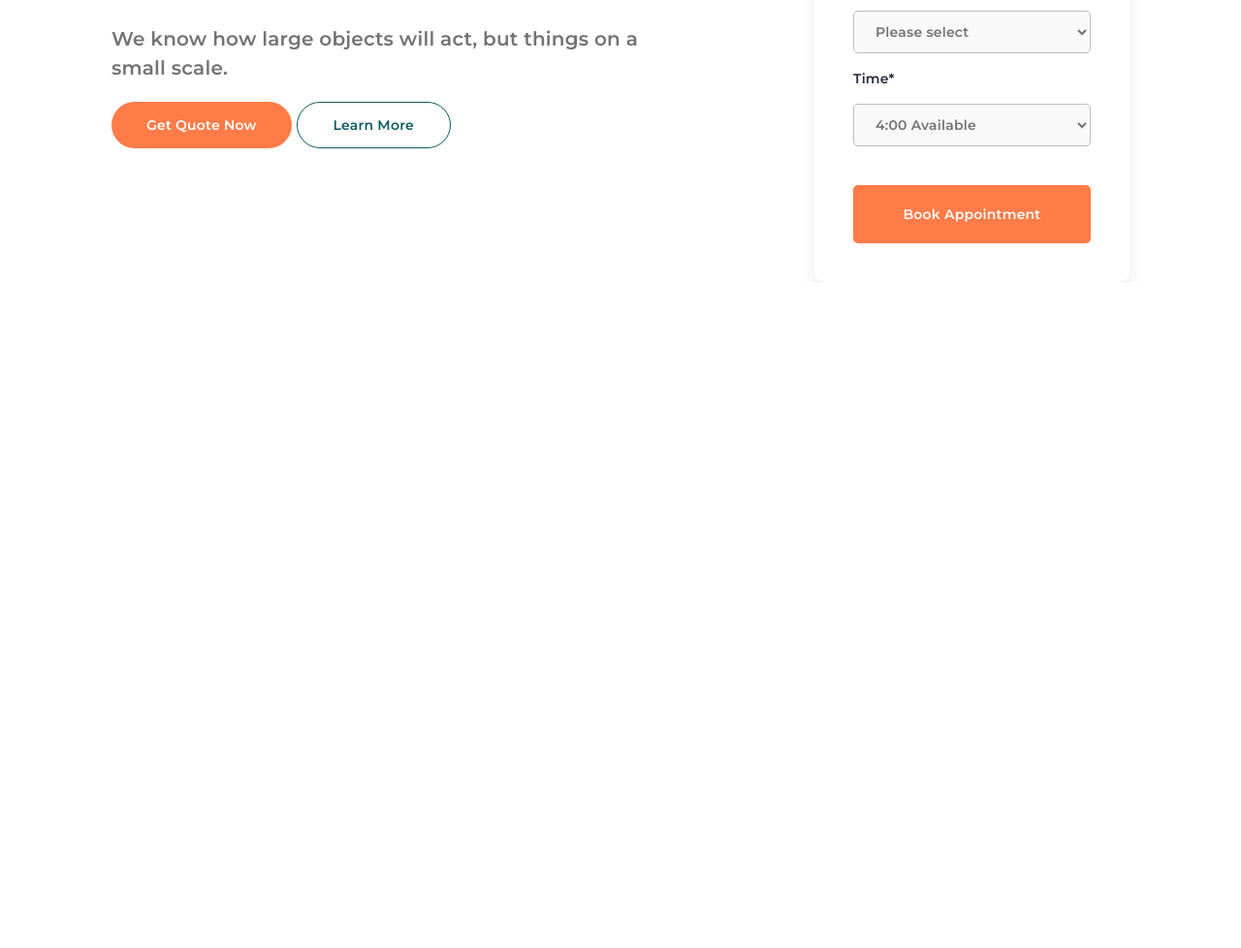
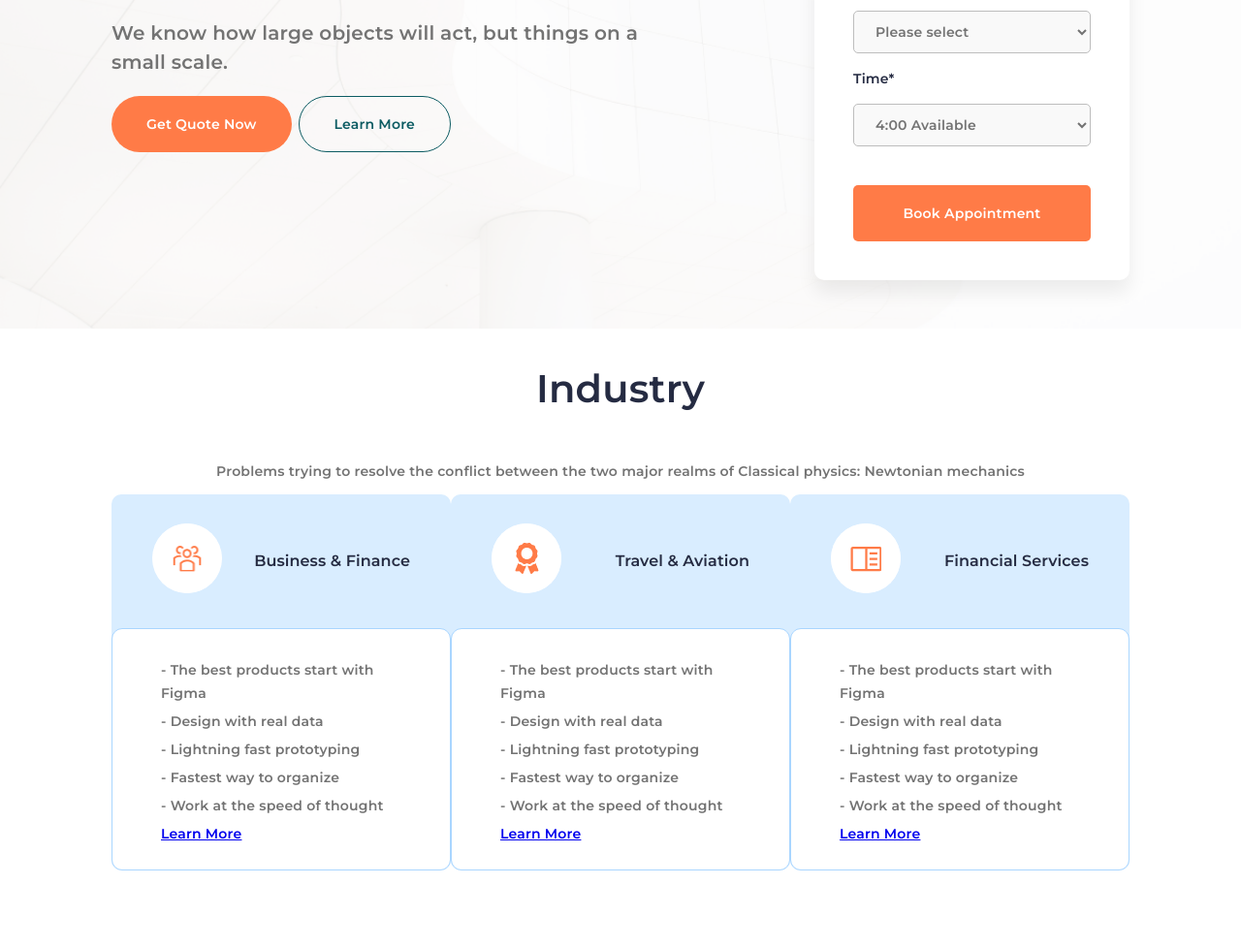
Before and after one commit to NikolayKot/Adaptive-Layout, a plain HTML site: page index.html in a window 1280 px wide. Shown: the part 541-1519 px from the top of the page at 97% size. Before the commit the page ends 832 px from the top, so only its background shows below. Drawn offline with Linux system fonts and the light colour scheme.

Commit message:
Переделпны контейнеры и добавлено фото на фон, сделана часть работы по последней секции

```diff
--- a/css/style.css
+++ b/css/style.css
@@ -6,23 +6,33 @@ body{
     margin: 0px auto;
 }
 
+/* .background__img{
+    width: 100%;
+} */
 .container{
-    background: rgba(255, 255, 255, 0.7);
-    max-width: 100%;
+    max-width: 1050px;
+    width: 100%;
+    display: flex;
+    justify-content: space-between;
+    align-items: center;
+}
+
+.bg__firstContainer {
+    width: 100%;
     display: flex;
     align-items: center;
     flex-direction: column;
+    background-image: url('../img/background.png');
+    background-size: cover;
 }
 
-.content{
-    max-width: 1050px;
-    width: 100%;
-}
 .header{
     display: flex;
-    justify-content: space-between;
     align-items: center;
+    flex-direction: column;
     padding-bottom: 90px;
+    width: 100%;
+    background: rgba(255, 255, 255, 0.7);
 }
 .logo__link{
     font-family: 'Montserrat';
@@ -69,8 +79,11 @@ body{
 }
 .firstSection{
     display: flex;
-    justify-content: space-between;
     align-items: center;
+    flex-direction: column;
+    width: 100%;
+    padding-bottom: 50px;
+    background: rgba(255, 255, 255, 0.7);
 }
 .firstSection__form{
     display: flex;
@@ -142,6 +155,17 @@ body{
     align-self: stretch;
     cursor: pointer;
     border-style: none;
+    width: 100%;
+    padding: 15px 40px;
+    text-decoration: none;
+    font-family: 'Montserrat';
+    font-style: normal;
+    font-weight: 700;
+    font-size: 14px;
+    line-height: 28px;
+    text-align: center;
+    letter-spacing: 0.2px;
+    color: #FFFFFF;
 }
 .firstSection__logo{
     font-family: 'Montserrat';
@@ -170,8 +194,6 @@ body{
     border-radius: 37px;
     border-style: none;
     cursor: pointer;
-}
-.one__link{
     padding: 14px 36px;
     font-family: 'Montserrat';
     font-style: normal;
@@ -189,8 +211,6 @@ body{
     border-radius: 37px;
     background-color: rgb(255, 255, 255, 0);
     cursor: pointer;
-}
-.two__link{
     padding: 14px 36px;
     font-family: 'Montserrat';
     font-style: normal;
@@ -202,21 +222,93 @@ body{
     color: #0D5C63;
     text-decoration: none;
 }
+
 .buttons{
     max-width: 350px;
     display: flex;
     justify-content: space-between;
 }
-.form__link{
+.secondSection{
     width: 100%;
-    padding: 15px 40px;
-    text-decoration: none;
+    display: flex;
+    align-items: center;
+    flex-direction: column;
+    padding-bottom: 80px;
+}
+.secondSection__container{
+    display: flex;
+    align-items: center;
+    flex-direction: column;
+    width: 100%;
+}
+.firstBlock__prewiev{
+    display: flex;
+    padding: 30px 42px;
+    width: 100%;
+    justify-content: space-between;
+}
+.secondSection__logo{
     font-family: 'Montserrat';
     font-style: normal;
     font-weight: 700;
+    font-size: 40px;
+    line-height: 57px;
+    letter-spacing: 0.2px;
+    color: #252B42;
+}
+.secondSection__text{
+    font-family: 'Montserrat';
+    font-style: normal;
+    font-weight: 600;
     font-size: 14px;
-    line-height: 28px;
+    line-height: 20px;
     text-align: center;
     letter-spacing: 0.2px;
-    color: #FFFFFF;
+    color: #737373;
 }
+.secondSection__blocks{
+    display: flex;
+    justify-content: space-between;
+    width: 100%;
+}
+.firstBlock{
+    display: flex;
+    flex-direction: column;
+    align-items: center;
+    background: #D9EDFF;
+    border-radius: 10px;
+}
+.firstBlock__text{
+    /* width: 328px; */      /*Как тут ограничить ширину*/
+    background: #FFFFFF;
+    border: 1px solid #A9D6FF;
+    border-radius: 11px;
+    padding: 30px 44px 25px 50px;
+    font-family: 'Montserrat';
+    font-style: normal;
+    font-weight: 600;
+    font-size: 14px;
+    line-height: 24px;
+    letter-spacing: 0.2px;
+    color: #737373;
+    margin: 0px;
+}
+.firstBlock__logo{
+    font-family: 'Montserrat';
+    font-style: normal;
+    font-weight: 700;
+    font-size: 16px;
+    line-height: 24px;
+    letter-spacing: 0.1px;
+    color: #252B42;
+}
+.firstBlock__img{
+    background: #FFFFFF;
+    border-radius: 200px;
+    width: 72px;
+    height: 72px;
+}
+.firstBlock__point{
+    margin: 0px;
+    padding-bottom: 5px;
+}
--- a/index.html
+++ b/index.html
@@ -11,10 +11,9 @@
     <link rel="stylesheet" href="css/media-queries.css">
 </head>
 <body>
-    <div class="container">
-        <div class="content">
-            <header class="header">
-                <!-- <a href="#" class="logo__link"><h3 class="header__logo">Publist</h3></a> -->
+    <div class="bg__firstContainer">
+        <header class="header">
+            <div class="container">
                 <h3 class="header__logo"><a href="index.html" class="logo__link">Publist</a></h3>
                 <nav class="header__nav">
                     <a href="#" class="header__link">Home</a>
@@ -24,17 +23,19 @@
                     <a href="#" class="header__icon"><i class="fa fa-search" aria-hidden="true"></i></a>
                     <a href="#" class="header__icon"><i class="fa fa-shopping-cart" aria-hidden="true"></i></a>
                 </nav>
-            </header>
-            <section class="firstSection">
+            </div>
+        </header>
+        <section class="firstSection">
+            <div class="container">
                 <div class="firstSection__container">
                     <h1 class="firstSection__logo">Business Advisory Services Provider</h1>
                     <p class="firstSection__text">We know how large objects will act, but things on a small scale.</p>
                     <div class="buttons">
-                            <button class="button__one"> <a class="one__link" href="#">Get Quote Now</a></button>
-                            <button class="button__two"> <a class="two__link" href="#">Learn More</a></button>
+                            <button class="button__one">Get Quote Now</button>
+                            <button class="button__two">Learn More</button>
                     </div>
                 </div>
-                <form class="firstSection__form" action="#" method="get" enctype="multipart/form-data">
+                <form class="firstSection__form" method="get" enctype="multipart/form-data">
                     <h3 class="form__logo">Book Appointment</h3>
                     <div class="form"><p class="form__text">Name*</p></div>
                     <div class="form">
@@ -47,7 +48,7 @@
                     <div class="form"><p class="form__text">Department*</p></div>
                     <div class="form">
                         <select class="select" name="Please select">
-                            <option selected value="#">Please select</option>
+                            <option selected disabled hidden>Please select</option>
                             <option value="one">Number one</option>
                             <option value="two">Number two</option>
                             <option value="three">Number three</option>
@@ -62,11 +63,64 @@
                         </select>
                     </div>
                     <div class="form">
-                        <button class="form__button"><a class="form__link" href="#">Book Appointment</a></button>
+                        <button class="form__button">Book Appointment</button>
                     </div>
                 </form>
-            </section>
+            </div>
+        </section>
+    </div>
+    <section class="secondSection">
+        <div class="container">
+            <div class="secondSection__container">
+                    <h2 class="secondSection__logo">Industry</h2>
+                    <p class="secondSection__text">Problems trying to resolve the conflict between
+                        the two major realms of Classical physics: Newtonian mechanics </p>
+                <div class="secondSection__blocks">
+                    <div class="firstBlock">
+                        <div class="firstBlock__prewiev">
+                            <img class="firstBlock__img" src="img/icn-circle circle-md primary-color.png" alt="Business & Finance ">
+                            <h5 class="firstBlock__logo">Business & Finance </h5>
+                        </div>
+                        <div class="firstBlock__text">
+                            <p class="firstBlock__point">- The best products start with Figma</p>
+                            <p class="firstBlock__point">- Design with real data</p>
+                            <p class="firstBlock__point">- Lightning fast prototyping</p>
+                            <p class="firstBlock__point">- Fastest way to organize</p>
+                            <p class="firstBlock__point">- Work at the speed of thought</p>
+                            <a class="firstBlock__point" href="#">Learn More</a>
+                        </div>
+                    </div>
+                    <div class="firstBlock">
+                        <div class="firstBlock__prewiev">
+                            <img class="firstBlock__img" src="img/icn-circle circle-md primary-color (1).png" alt="Travel & Aviation">
+                            <h5 class="firstBlock__logo">Travel & Aviation</h5>
+                        </div>
+                        <div class="firstBlock__text">
+                            <p class="firstBlock__point">- The best products start with Figma</p>
+                            <p class="firstBlock__point">- Design with real data</p>
+                            <p class="firstBlock__point">- Lightning fast prototyping</p>
+                            <p class="firstBlock__point">- Fastest way to organize</p>
+                            <p class="firstBlock__point">- Work at the speed of thought</p>
+                            <a class="firstBlock__point" href="#">Learn More</a>
+                        </div>
+                    </div>
+                    <div class="firstBlock">
+                        <div class="firstBlock__prewiev">
+                            <img class="firstBlock__img" src="img/icn-circle circle-md primary-color (2).png" alt="Financial Services">
+                            <h5 class="firstBlock__logo">Financial Services</h5>
+                        </div>
+                        <div class="firstBlock__text">
+                            <p class="firstBlock__point">- The best products start with Figma</p>
+                            <p class="firstBlock__point">- Design with real data</p>
+                            <p class="firstBlock__point">- Lightning fast prototyping</p>
+                            <p class="firstBlock__point">- Fastest way to organize</p>
+                            <p class="firstBlock__point">- Work at the speed of thought</p>
+                            <a class="firstBlock__point" href="#">Learn More</a>
+                        </div>
+                    </div>
+                </div>
+            </div>
         </div>
-    </div>
+    </section>
 </body>
 </html>
```
Also changed, not shown: img/background.png (added), img/icn-circle circle-md primary-color (1).png (added), img/icn-circle circle-md primary-color (2).png (added), img/icn-circle circle-md primary-color.png (added).
